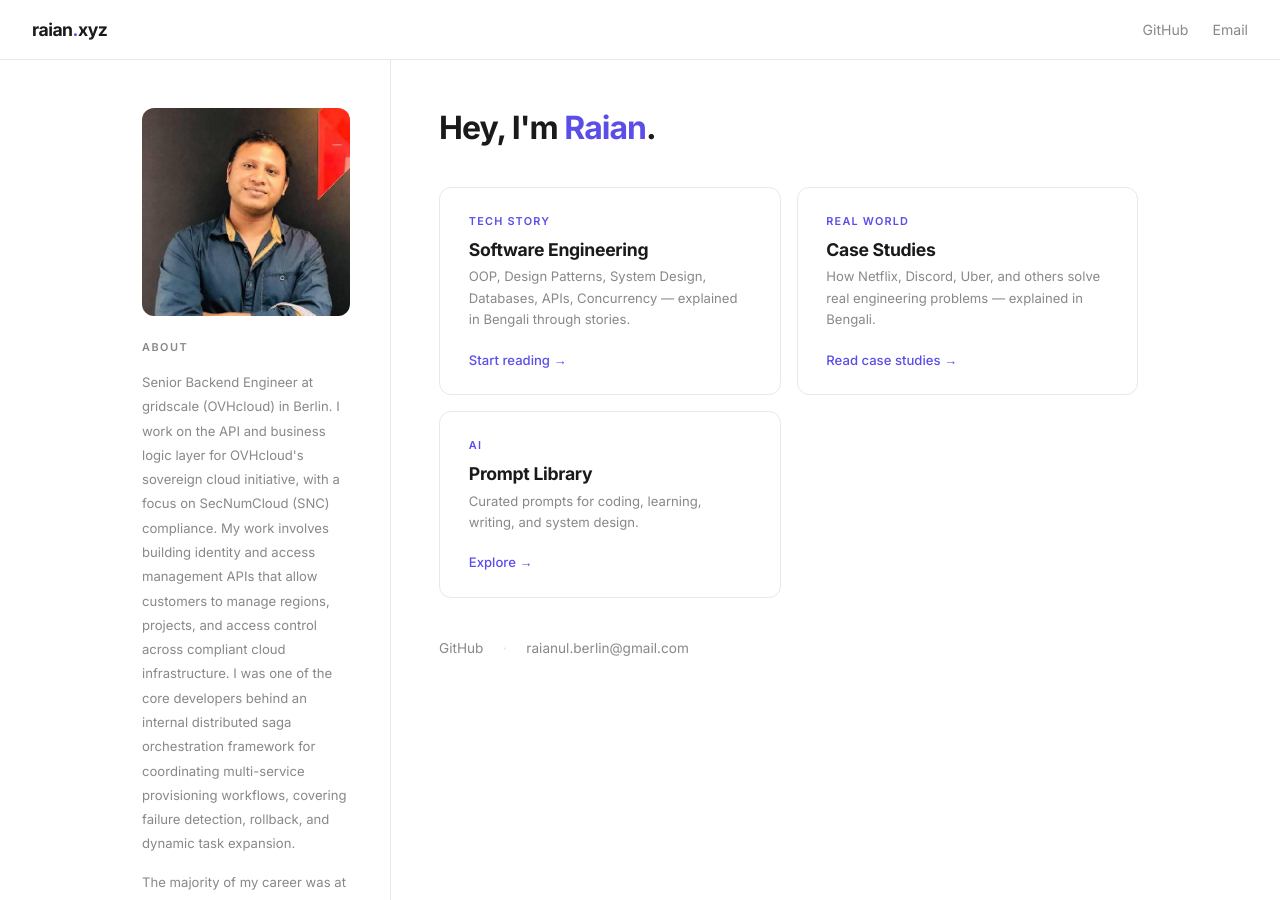
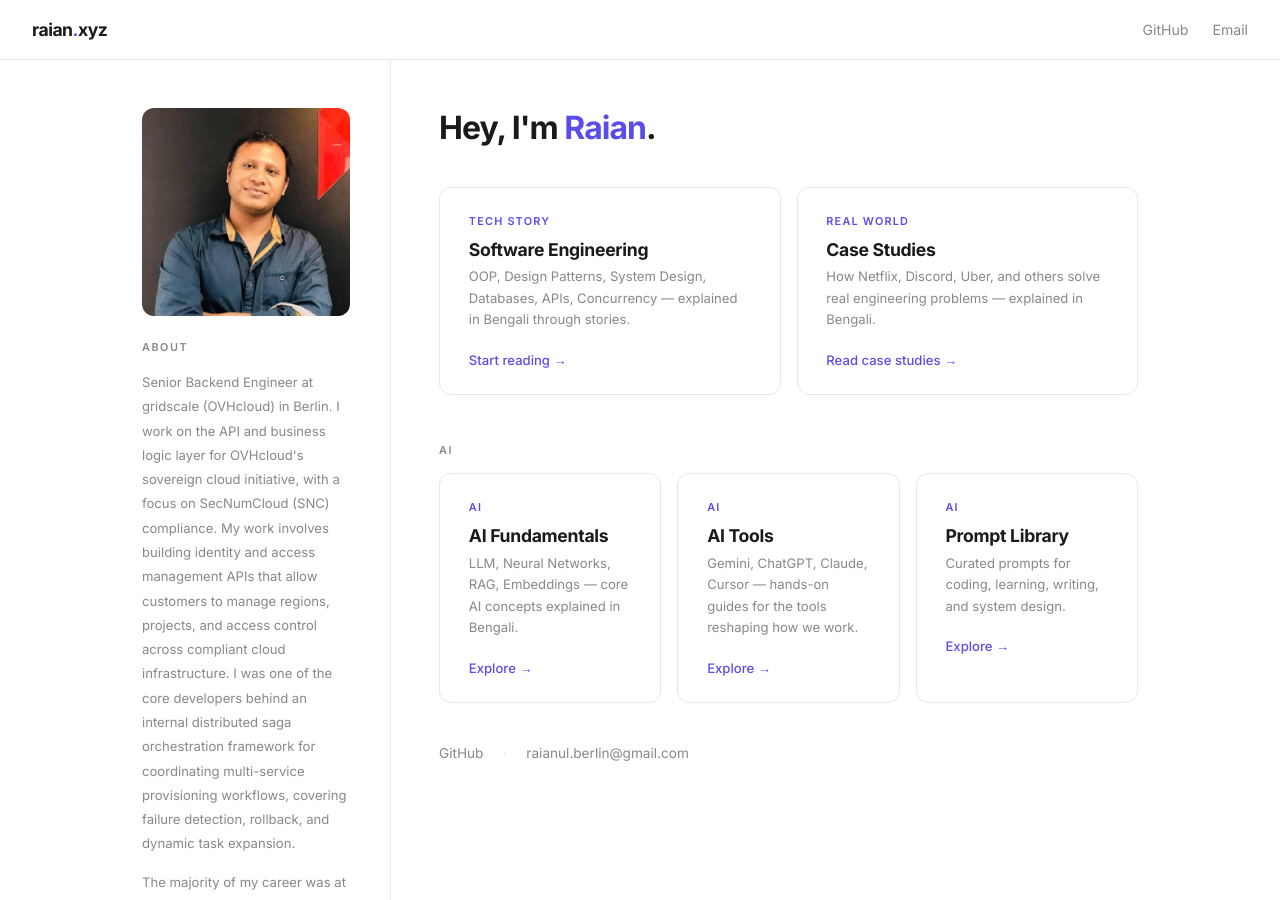
Before and after one commit to raianul/raianul.github.io, a Jekyll site: the page built from index.html, in a window 1280 px wide and 900 px high. Built offline with Jekyll 4.4.1, drawn with Linux system fonts in a browser that asks for light colours.

Commit message:
Add AI section to homepage: Fundamentals, Tools, Prompt Library cards
Co-Authored-By: Claude Sonnet 4.6 <noreply@anthropic.com>

```diff
--- a/index.html
+++ b/index.html
@@ -127,6 +127,18 @@ description: "Bengali tech writing and AI tools by Raian."
       gap: 1rem;
       margin-bottom: 2.5rem;
     }
+    .destinations--three {
+      grid-template-columns: repeat(3, 1fr);
+    }
+    .section-divider {
+      font-size: 0.68rem;
+      font-weight: 600;
+      color: var(--muted);
+      letter-spacing: 1.5px;
+      text-transform: uppercase;
+      margin-bottom: 1rem;
+      padding-top: 0.5rem;
+    }
     .dest-card {
       display: block;
       border: 1px solid var(--border);
@@ -188,6 +200,7 @@ description: "Bengali tech writing and AI tools by Raian."
       .sidebar-photo { width: 100px; aspect-ratio: 1; }
       .content { padding: 2rem 0; }
       .destinations { grid-template-columns: 1fr; }
+      .destinations--three { grid-template-columns: 1fr; }
     }
   </style>
 </head>
@@ -232,6 +245,23 @@ description: "Bengali tech writing and AI tools by Raian."
           <div class="dest-desc">How Netflix, Discord, Uber, and others solve real engineering problems — explained in Bengali.</div>
           <span class="dest-arrow">Read case studies →</span>
         </a>
+      </div>
+
+      <div class="section-divider">AI</div>
+
+      <div class="destinations destinations--three">
+        <a href="/ai/fundamentals/" class="dest-card">
+          <div class="dest-tag">AI</div>
+          <div class="dest-title">AI Fundamentals</div>
+          <div class="dest-desc">LLM, Neural Networks, RAG, Embeddings — core AI concepts explained in Bengali.</div>
+          <span class="dest-arrow">Explore →</span>
+        </a>
+        <a href="/ai/tools/" class="dest-card">
+          <div class="dest-tag">AI</div>
+          <div class="dest-title">AI Tools</div>
+          <div class="dest-desc">Gemini, ChatGPT, Claude, Cursor — hands-on guides for the tools reshaping how we work.</div>
+          <span class="dest-arrow">Explore →</span>
+        </a>
         <a href="/ai/" class="dest-card">
           <div class="dest-tag">AI</div>
           <div class="dest-title">Prompt Library</div>
```
